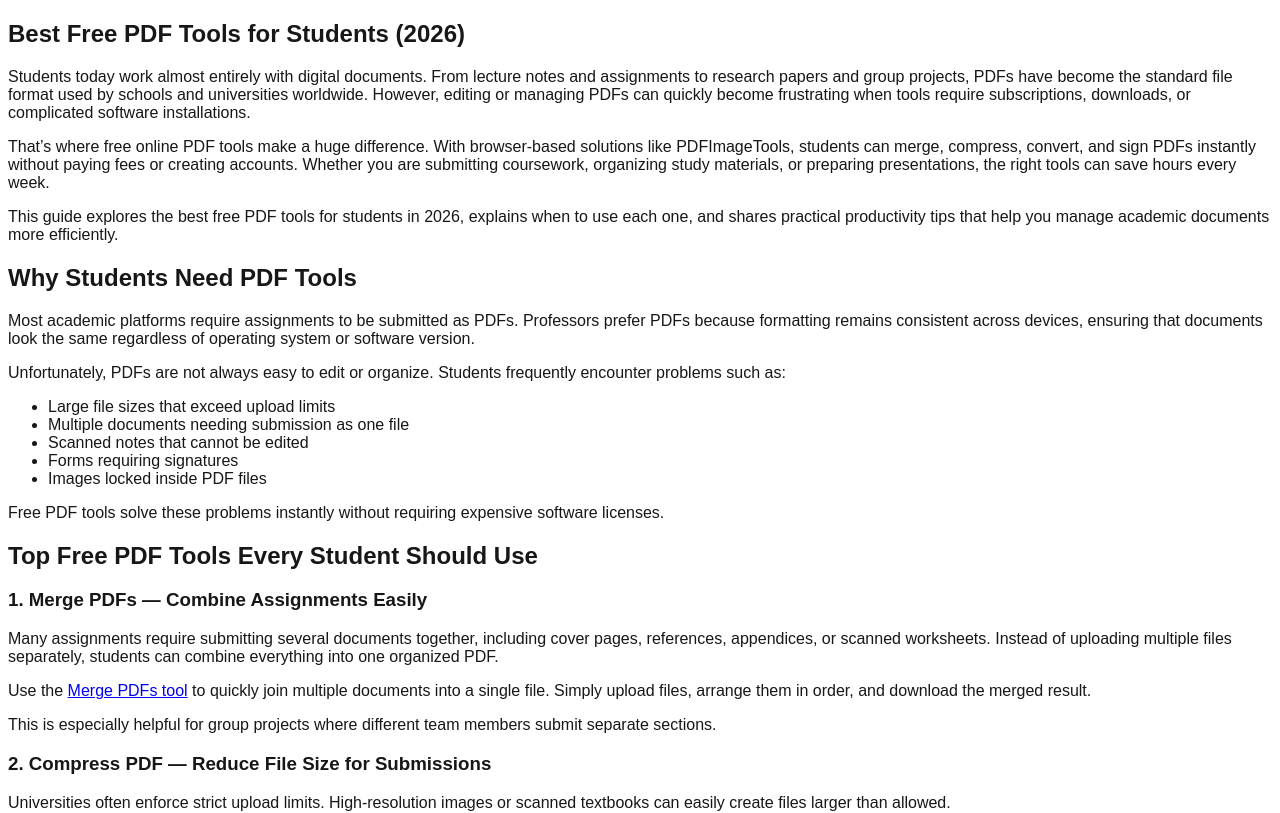
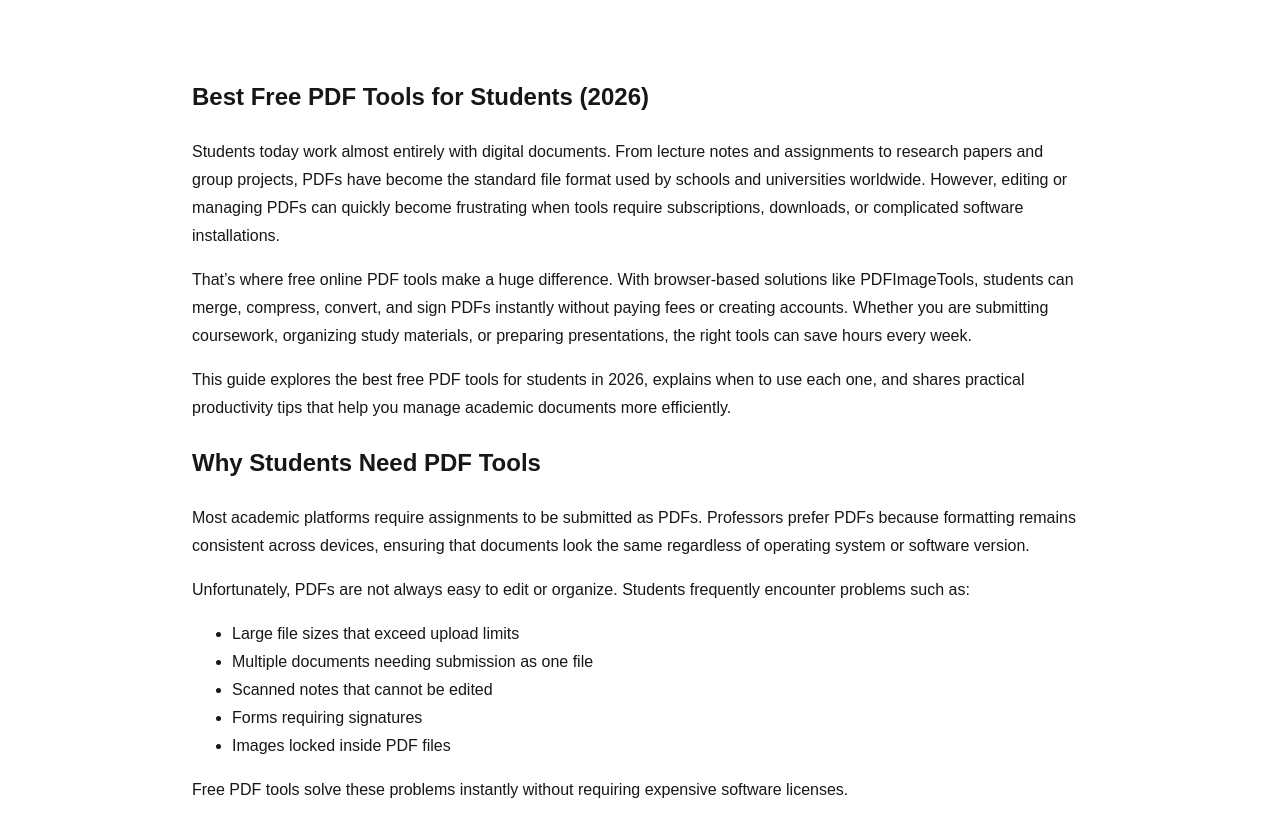
Before and after one commit to Leadmind-Developer/pdfimagetools-vercel, a Next.js app: page /blog/best-free-pdf-tools-students in a window 1280 px wide. Shown: the top 813 px of the page. Built offline with nearby package versions, Linux system fonts and the light colour scheme; no server answers.

Commit message:
Update page.tsx

```diff
--- a/src/app/blog/best-free-pdf-tools-students/page.tsx
+++ b/src/app/blog/best-free-pdf-tools-students/page.tsx
@@ -25,7 +25,7 @@ export default function BestPdfToolsStudents() {
       acceptedAnswer: {
         "@type": "Answer",
         text:
-          "Yes, PDFImageTools is mobile-friendly and works on all devices including phones and tablets.",
+          "Yes, PDFImageTools works on phones, tablets, and computers directly in the browser.",
       },
     },
     {
@@ -34,7 +34,7 @@ export default function BestPdfToolsStudents() {
       acceptedAnswer: {
         "@type": "Answer",
         text:
-          "No installation is required. All tools work directly in your browser.",
+          "No installation is required. All tools run online.",
       },
     },
     {
@@ -43,20 +43,12 @@ export default function BestPdfToolsStudents() {
       acceptedAnswer: {
         "@type": "Answer",
         text:
-          "Files are processed securely and automatically removed after processing to protect student privacy.",
+          "Files are processed securely and automatically removed after processing.",
       },
     },
   ];
 
-  return (
-    <>
-     <article className="max-w-4xl mx-auto px-4 py-12 leading-relaxed">
-
-        {/* Breadcrumbs */}
-        <script
-          type="application/ld+json"
-          dangerouslySetInnerHTML={{
-            __html: JSON.stringify({
+  const breadcrumbSchema = {
     "@context": "https://schema.org",
     "@type": "BreadcrumbList",
     itemListElement: [
@@ -80,21 +72,37 @@ export default function BestPdfToolsStudents() {
           "https://pdfimagetools.app/blog/best-free-pdf-tools-students",
       },
     ],
-            }),
-          }}
-        />
+  };
 
-        {/* FAQ Schema */}
-        <script
-          type="application/ld+json"
-          dangerouslySetInnerHTML={{
-            __html: JSON.stringify({
+  const faqSchema = {
     "@context": "https://schema.org",
     "@type": "FAQPage",
     mainEntity: faq,
-            }),
+  };
+
+  return (
+    <>
+      {/* ✅ SAFE JSON-LD (Fixes your crash) */}
+      <Script
+        id="breadcrumbs-schema"
+        type="application/ld+json"
+        dangerouslySetInnerHTML={{ __html: JSON.stringify(breadcrumbSchema) }}
+      />
+
+      <Script
+        id="faq-schema"
+        type="application/ld+json"
+        dangerouslySetInnerHTML={{ __html: JSON.stringify(faqSchema) }}
+      />
+
+      <article
+        style={{
+          maxWidth: "56rem",
+          margin: "auto",
+          padding: "3rem 1rem",
+          lineHeight: "1.75",
         }}
-        />
+      >
 
         <h1>Best Free PDF Tools for Students (2026)</h1>
 
```
Lines whose indentation alone changed are shown as unchanged.
